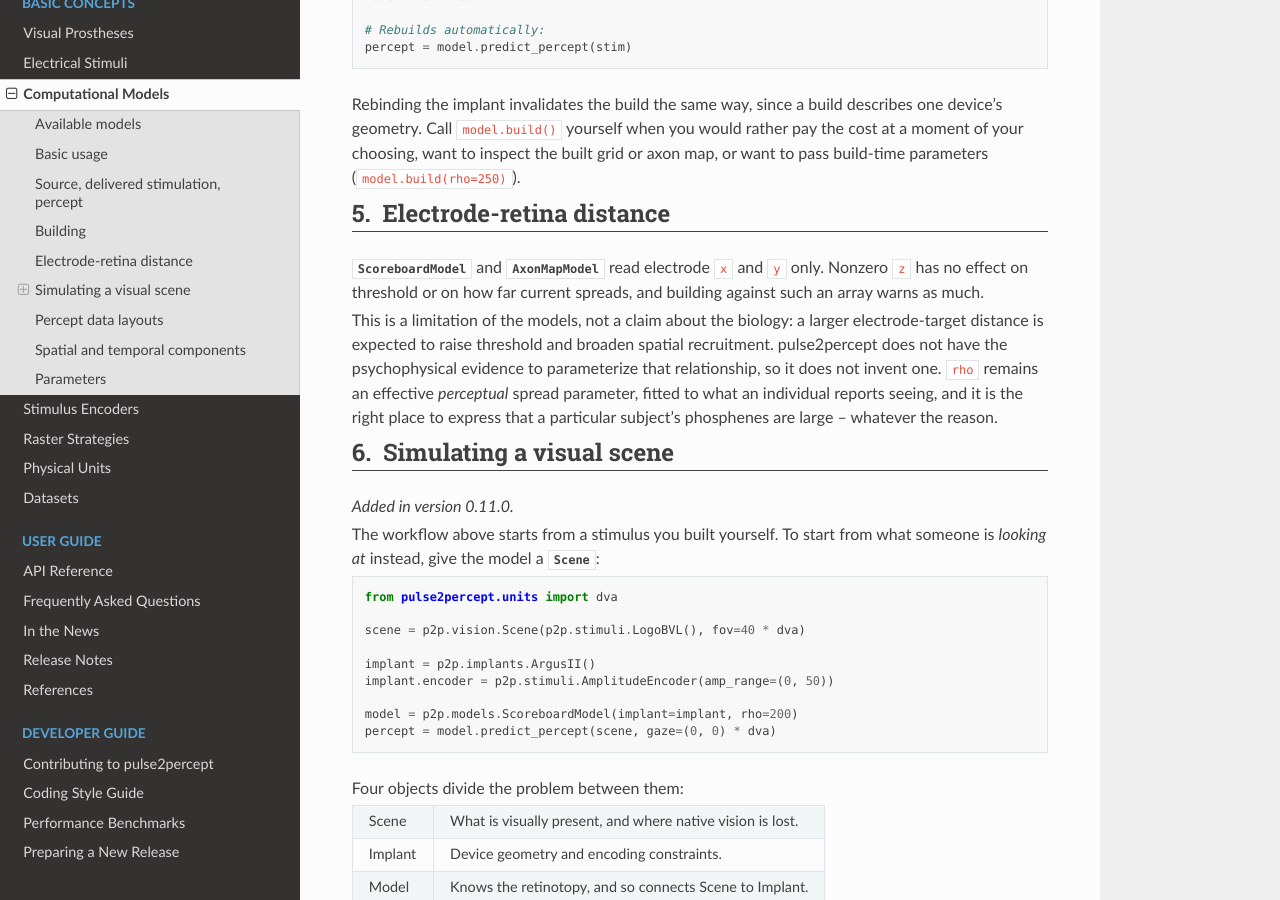
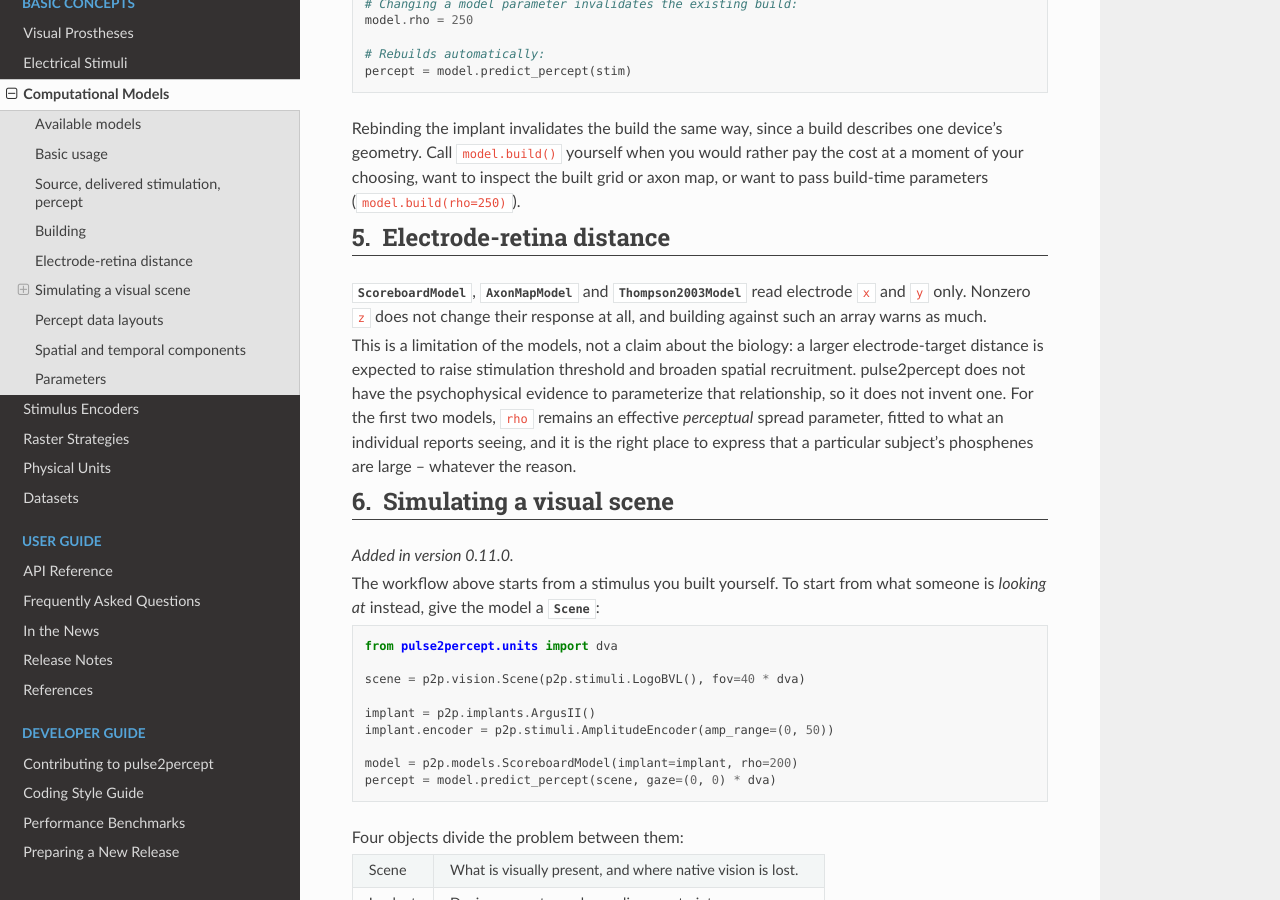
Before and after one commit to pulse2percept/pulse2percept, a Sphinx documentation site: the page built from doc/topics/models.rst, in a window 1280 px wide and 900 px high, scrolled down 1844 px. Built offline with Sphinx 7.4.7 and the Read the Docs theme 3.1.0, drawn with Linux system fonts in a browser that asks for light colours; pages that are not in the unit, such as notebooks, are missing from menus; some of the changed text lies outside the part shown.

```diff
--- a/doc/getting_started.rst
+++ b/doc/getting_started.rst
@@ -46,7 +46,7 @@ does that for you, but you can ask for it directly:
     delivered = implant.prepare_stim(stim)
     delivered.plot()
 
-Physical quantities can be written explicitly with :mod:pulse2percept.units;
+Physical quantities can be written explicitly with :mod:`pulse2percept.units`;
 bare numbers are also accepted in the documented canonical units.
 
 Images and Videos
--- a/doc/topics/models.rst
+++ b/doc/topics/models.rst
@@ -4,8 +4,10 @@
 Computational Models
 ====================
 
-A model predicts the response to stimulation *by a particular device*, so it
-is bound to an implant and handed the stimulus. Most users work with
+A model with a spatial component predicts the response to stimulation *by a
+particular device*, so it is bound to an implant and handed the stimulus.
+A temporal-only model describes one location's response over time and needs
+no implant. Most users work with
 :py:class:`~pulse2percept.models.Model`, which can contain a spatial component,
 a temporal component, or both:
 
@@ -131,18 +133,20 @@ grid or axon map, or want to pass build-time parameters
 Electrode-retina distance
 -------------------------
 
-:py:class:`~pulse2percept.models.ScoreboardModel` and
-:py:class:`~pulse2percept.models.AxonMapModel` read electrode ``x`` and ``y``
-only. Nonzero ``z`` has no effect on threshold or on how far current spreads,
-and building against such an array warns as much.
+:py:class:`~pulse2percept.models.ScoreboardModel`,
+:py:class:`~pulse2percept.models.AxonMapModel` and
+:py:class:`~pulse2percept.models.Thompson2003Model` read electrode ``x`` and
+``y`` only. Nonzero ``z`` does not change their response at all, and building
+against such an array warns as much.
 
 This is a limitation of the models, not a claim about the biology: a larger
-electrode-target distance is expected to raise threshold and broaden spatial
-recruitment. pulse2percept does not have the psychophysical evidence to
-parameterize that relationship, so it does not invent one. ``rho`` remains an
-effective *perceptual* spread parameter, fitted to what an individual reports
-seeing, and it is the right place to express that a particular subject's
-phosphenes are large -- whatever the reason.
+electrode-target distance is expected to raise stimulation threshold and
+broaden spatial recruitment. pulse2percept does not have the psychophysical
+evidence to parameterize that relationship, so it does not invent one. For the
+first two models, ``rho`` remains an effective *perceptual* spread parameter,
+fitted to what an individual reports seeing, and it is the right place to
+express that a particular subject's phosphenes are large -- whatever the
+reason.
 
 .. _topics-models-scene:
 
```
Also changed, not shown: benchmarks/README.rst, 5 other files.
